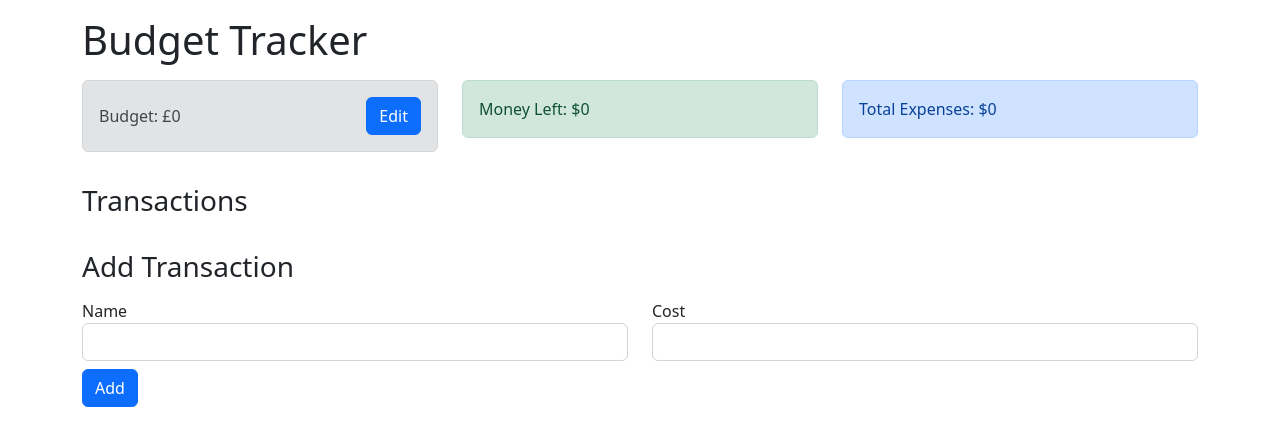
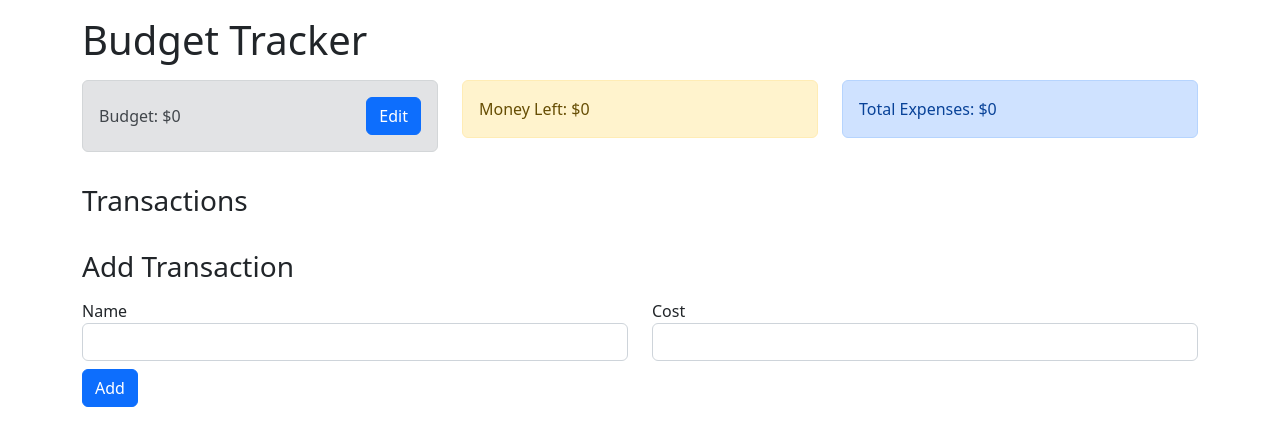
Before and after one commit to jcowan12/BudgetTracker3720, a React (Create React App) app: page / in a window 1280 px wide. Shown: the top 446 px of the page. Built offline with nearby package versions, Linux system fonts and the light colour scheme.

Commit message:
color shift for last 10% of budget

```diff
--- a/src/sections/remaining.js
+++ b/src/sections/remaining.js
@@ -10,7 +10,7 @@ const Remaining = () => {
 
 
     // conditional for color of money left
-    const alertType = totalExpenses > budget ? 'alert-danger' : 'alert-success'
+    const alertType = totalExpenses >= (budget - (budget * 0.10)) ? 'alert-warning' : 'alert-success';
 
     return (
         <div className={`alert ${alertType}`}>
--- a/src/sections/viewbudget.js
+++ b/src/sections/viewbudget.js
@@ -3,7 +3,7 @@ import React from 'react';
 const ViewBudget = (props) => {
 	return (
 		<>
-			<span>Budget: £{props.budget}</span>
+			<span>Budget: ${props.budget}</span>
 			<button type='button' class='btn btn-primary' onClick={props.handleEditClick}>
 				Edit
 			</button>
```
